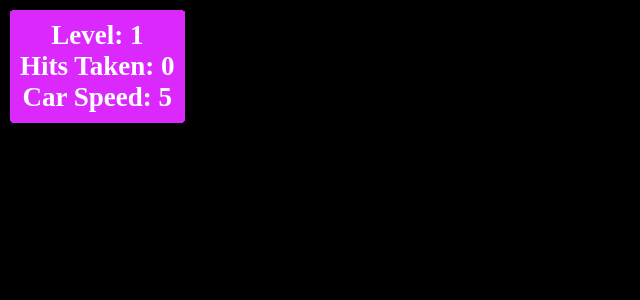
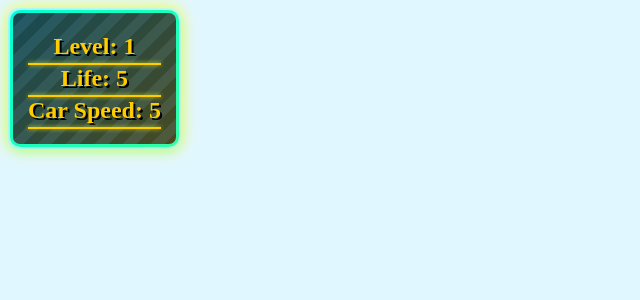
Before and after one commit to christ053256/cross_road, a React (Vite) app in the folder cross_road/: page / in a window 1280 px wide. Shown: the top 300 px of the page, without its empty margins (0-640 px from the left). Built offline with nearby package versions, Linux system fonts and the light colour scheme; no server answers.

Commit message:
Adding Hit UI

```diff
--- a/cross_road/package.json
+++ b/cross_road/package.json
@@ -11,6 +11,7 @@
   },
   "dependencies": {
     "chart.js": "^4.4.7",
+    "gsap": "^3.12.5",
     "lil-gui": "^0.20.0",
     "react": "^18.3.1",
     "react-dom": "^18.3.1"
--- a/cross_road/src/Scene.css
+++ b/cross_road/src/Scene.css
@@ -1,12 +1,18 @@
+/* General Reset - Only for Specific Components */
 * {
-  background-color: black;
   margin: 0;
   padding: 0;
 }
 
+/* Body Styling */
 body {
   margin: 0;
-  padding: 0; /* Ensure no extra padding on the body */
+  padding: 0;
+  height: 100vh;
+  display: flex;
+  justify-content: center;
+  align-items: center;
+  background-color: #e1f7ff; /* Light blue background for the page */
 }
 
 .loading-indicator {
@@ -23,15 +29,124 @@ body {
   position: fixed;
   top: 10px;
   left: 10px;
-  background-color: rgb(218, 40, 253);
-  color: white;
-  padding: 10px;
+  background: repeating-linear-gradient(135deg, #1b1d2b, #1b1d2b 10px, #283044 10px, #283044 20px);
+  color: #ffcc00;
+  padding: 15px;
   font-size: 18px;
-  border-radius: 5px;
+  border: 3px solid #00ffcc;
+  border-radius: 10px;
+  box-shadow: 0 4px 12px rgba(0, 255, 255, 0.4);
+  text-align: center;
+  font-family: 'Press Start 2P', cursive;
+  transform: scale(1);
+  transition: transform 0.2s;
+}
+
+.scoreboard:hover {
+  transform: scale(1.1);
+  box-shadow: 0 6px 16px rgba(0, 255, 255, 0.6);
 }
 
 .scoreboard h2, .scoreboard h3 {
-  margin: 0;
-  user-select: none;
-  background: rgb(218, 40, 253);
+  margin: 5px 0;
+  color: #ffcc00;
+  text-shadow: 2px 2px 0 #000000;
+  position: relative;
 }
+
+.scoreboard h2 {
+  background-color: transparent;
+  font-size: 24px;
+}
+
+
+.scoreboard h2::after {
+  content: '';
+  position: absolute;
+  width: 100%;
+  height: 2px;
+  background: #ffcc00;
+  left: 0;
+  bottom: -5px;
+  box-shadow: 0 0 4px rgba(255, 255, 0, 0.8);
+}
+
+.scoreboard::before {
+  content: '';
+  position: absolute;
+  top: -5px;
+  left: -5px;
+  right: -5px;
+  bottom: -5px;
+  background: linear-gradient(135deg, rgba(0, 255, 255, 0.2), rgba(255, 255, 0, 0.2));
+  border-radius: 10px;
+  z-index: -1;
+  animation: pixel-glow 1.5s infinite alternate;
+}
+
+@keyframes pixel-glow {
+  0% {
+    box-shadow: 0 0 8px rgba(0, 255, 255, 0.5);
+  }
+  100% {
+    box-shadow: 0 0 16px rgba(255, 255, 0, 0.8);
+  }
+}
+
+.scoreboard h2 span {
+  display: inline-block;
+  border-bottom: 2px solid #ffcc00;
+  padding: 2px 5px;
+  box-shadow: 0 2px 4px rgba(0, 0, 0, 0.8);
+  background: none;
+  border: none;
+}
+
+
+.HitPause {
+  position: absolute; /* Absolute positioning */
+  top: 50%; /* Center vertically */
+  left: 50%; /* Center horizontally */
+  transform: translate(-50%, -50%); /* Adjust position to truly center */
+  background-color: #4a90e2; /* Light blue background */
+  border-radius: 20px; /* Rounded corners */
+  padding: 20px; /* Spacing inside the box */
+  width: 300px; /* Fixed width for square box */
+  text-align: center; /* Center text alignment */
+  box-shadow: 0 4px 20px rgba(0, 0, 0, 0.2); /* Soft shadow for depth */
+}
+
+.HitPause h2 {
+  color: #ffffff; /* White text for contrast */
+  font-family: 'Comic Sans MS', cursive, sans-serif; /* Fun font style */
+  padding: 5px;
+}
+
+.HitPause h3 {
+  color: #e1f5fe; /* Slightly lighter blue for subheading */
+  padding: 5px;
+}
+
+.button-container {
+  display: flex; /* Flexbox for button layout */
+  justify-content: space-around; /* Space between buttons */
+}
+
+.continue-button, .quit-button {
+  margin-top: 5px;
+  background-color: #0004ff; /* Button background color */
+  color: white; /* Button text color */
+  border: none; /* No border */
+  border-radius: 10px; /* Rounded button corners */
+  padding: 10px 15px; /* Button padding */
+  cursor: pointer; /* Pointer cursor on hover */
+  transition: background-color 0.3s ease; /* Smooth transition for hover effect */
+}
+
+.continue-button:hover {
+  background-color: #2196f3; /* Darker blue on hover for continue button */
+}
+
+.quit-button:hover {
+  background-color: #ff5252; /* Red on hover for quit button */
+}
--- a/cross_road/src/Scene.jsx
+++ b/cross_road/src/Scene.jsx
@@ -1,6 +1,7 @@
 import { useEffect, useRef, useState } from 'react';
 import * as THREE from 'three';
 import './Scene.css';
+import gsap from 'gsap';
 
 // Objects Import
 import directionalLight from './objects/DirectionalLight';
@@ -16,10 +17,24 @@ let camera, scene, renderer;
 const Scoreboard = ({ score, hit, speed }) => (
   <div className="scoreboard">
     <h2>Level: {score+1}</h2>
-    <h2>Hits Taken: {hit}</h2>
+    <h2>Life: {hit}</h2>
     <h2>Car Speed: {speed}</h2>
   </div>
 );
+
+const HitPause = ({ onContinue, onQuit }) => {
+  return (
+    <div className="HitPause">
+      <h2>You got hit by a vehicle!</h2>
+      <h3>Game Paused</h3>
+      <div className="button-container">
+        <button className="continue-button" onClick={onContinue}>Continue</button>
+        <button className="quit-button" onClick={onQuit}>Quit</button>
+      </div>
+    </div>
+  );
+};
+
 
 // Resize handling
 const handleResize = () => {
@@ -39,8 +54,9 @@ const Scene = () => {
   const [loadingProgress, setLoadingProgress] = useState(0); // State for loading progress
   const [carSpeed, setCarSpeed] = useState(0.5); // state of Car speed
   const [score, setScore] = useState(0); // state of score
-  const [hit, setHit] = useState(0); // state of player being hit by a vehicle
-
+  const [hit, setHit] = useState(5); // state of player being hit by a vehicle
+  const [showHit, setShowHit] = useState(false);
+  const [pause, setPause] = useState(false);
 
   //For Car objects and Position
   let activeCars = new Set();
@@ -260,15 +276,23 @@ const Scene = () => {
               //Restart here all
               player.position.x = -(platformWidth/2)-10;
               player.position.z = 0;
+              setShowHit(true);
               setHit((prev) => {
-                const newHit = prev + 1;
+                let newHit
+                if(prev === 1){
+                  newHit = 5;
+                  setScore(0);
+                  setCarSpeed(0.5);
+                }else{
+                  newHit = prev - 1;
+                }
                 return newHit;
               });
-              alert('You got hit.');
               const movement = ['w', 's', 'a', 'd', 'arrowUp', 'arrowDown', 'arrowRight', 'arrowLeft'];
               movement.forEach((keys) =>{
                 keysPressed[keys] = false;
               });
+
             }
           });
           allCars = new Set();
@@ -328,19 +352,37 @@ const Scene = () => {
           //console.log(`x:${player.position.x} z:${player.position.z}`);
           // Handle jump (vertical movement)
           if (isJumping) {
-            player.position.y += verticalVelocity; // Update player’s vertical position
-            verticalVelocity += gravity; // Apply gravity
+            // Update player’s vertical position
+            player.position.y += verticalVelocity;
 
-            player.scale.set(0.7, 0.7, 1);
+            // Apply gravity
+            verticalVelocity += gravity;
+
+            // Add slime-like squish/stretch effect
+            if (verticalVelocity > 0) {
+              // While ascending, stretch vertically and compress horizontally
+              player.scale.set(0.8, 1.2, 1);
+            } else {
+              // While descending, compress vertically and stretch horizontally
+              player.scale.set(1.2, 0.8, 1);
+            }
 
             // Check if the player lands back on the ground
             if (player.position.y <= groundLevel) {
               player.position.y = groundLevel; // Stop at ground level
               isJumping = false; // End jump
               verticalVelocity = 0; // Reset vertical velocity
-              player.scale.set(1,1,1);
+
+              // Smooth transition back to default scale
+              gsap.to(player.scale, {
+                x: 1,
+                y: 1,
+                duration: 0.2,
+                ease: "elastic.out(1, 0.3)"
+              });
             }
           }
+
 
           // Dash forward if the dash key (Q) is pressed
           if (isDashing) {
@@ -501,6 +543,16 @@ const Scene = () => {
 
   return (
     <div>
+      {showHit && <HitPause onContinue={() =>
+        {
+          console.log('Continuing the game');
+          setShowHit(false);
+        }
+      }
+        onQuit={
+          () => console.log('Leaving the game')
+        }
+      />}
       <Scoreboard score={score} hit={hit} speed={Math.round(carSpeed*10)} />
       <div ref={mountRef} />
       {loading && <div className="loading-indicator">Loading... {loadingProgress.toFixed(2)}%</div>}
@@ -508,6 +560,4 @@ const Scene = () => {
   );
 };
 
-
-
 export default Scene;
```
Also changed, not shown: cross_road/src/objects/HitUI.css (added, +70 -0 lines), cross_road/src/objects/HitUI.jsx (added, +25 -0 lines), 1 other file (tests, documents, lock files or other folders).
